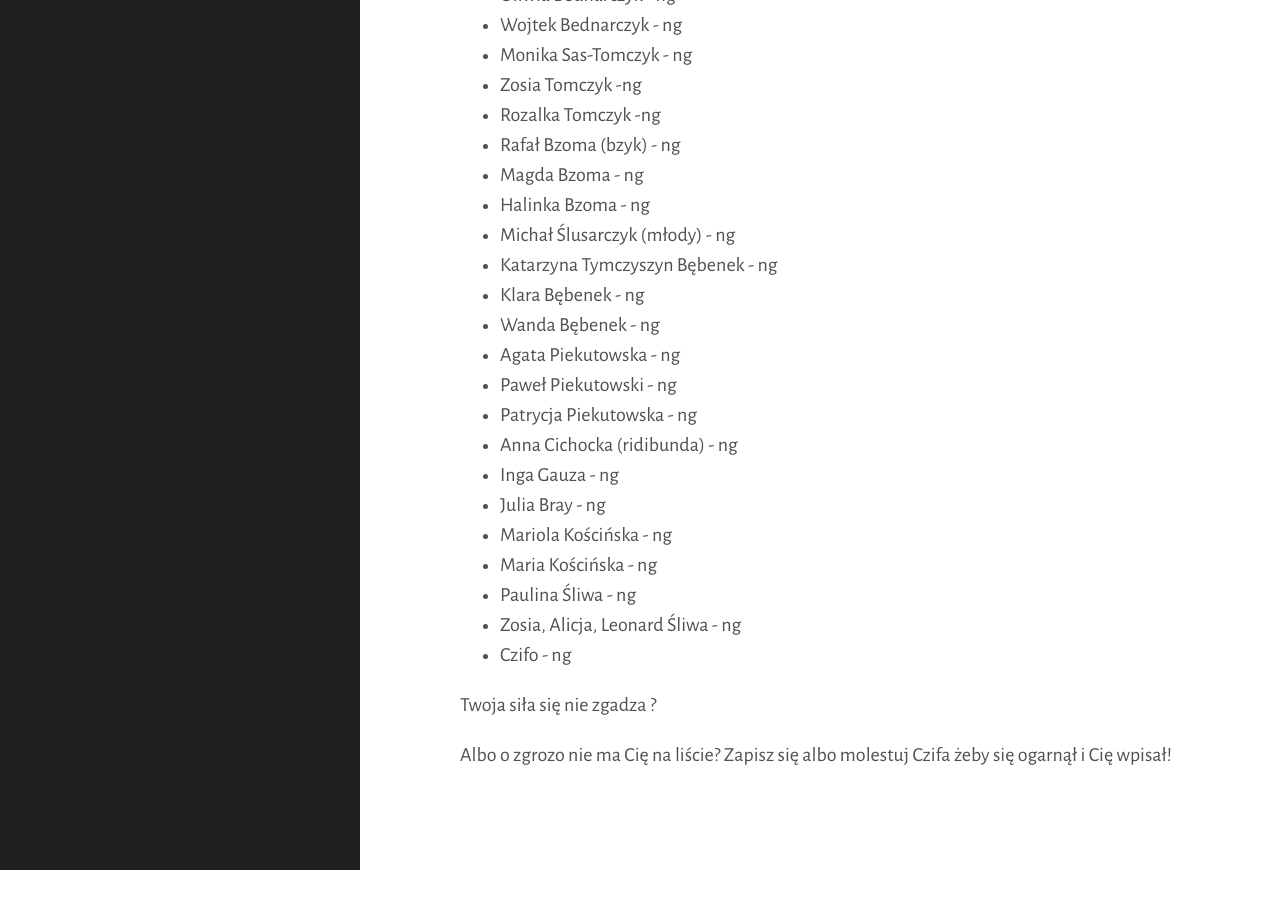
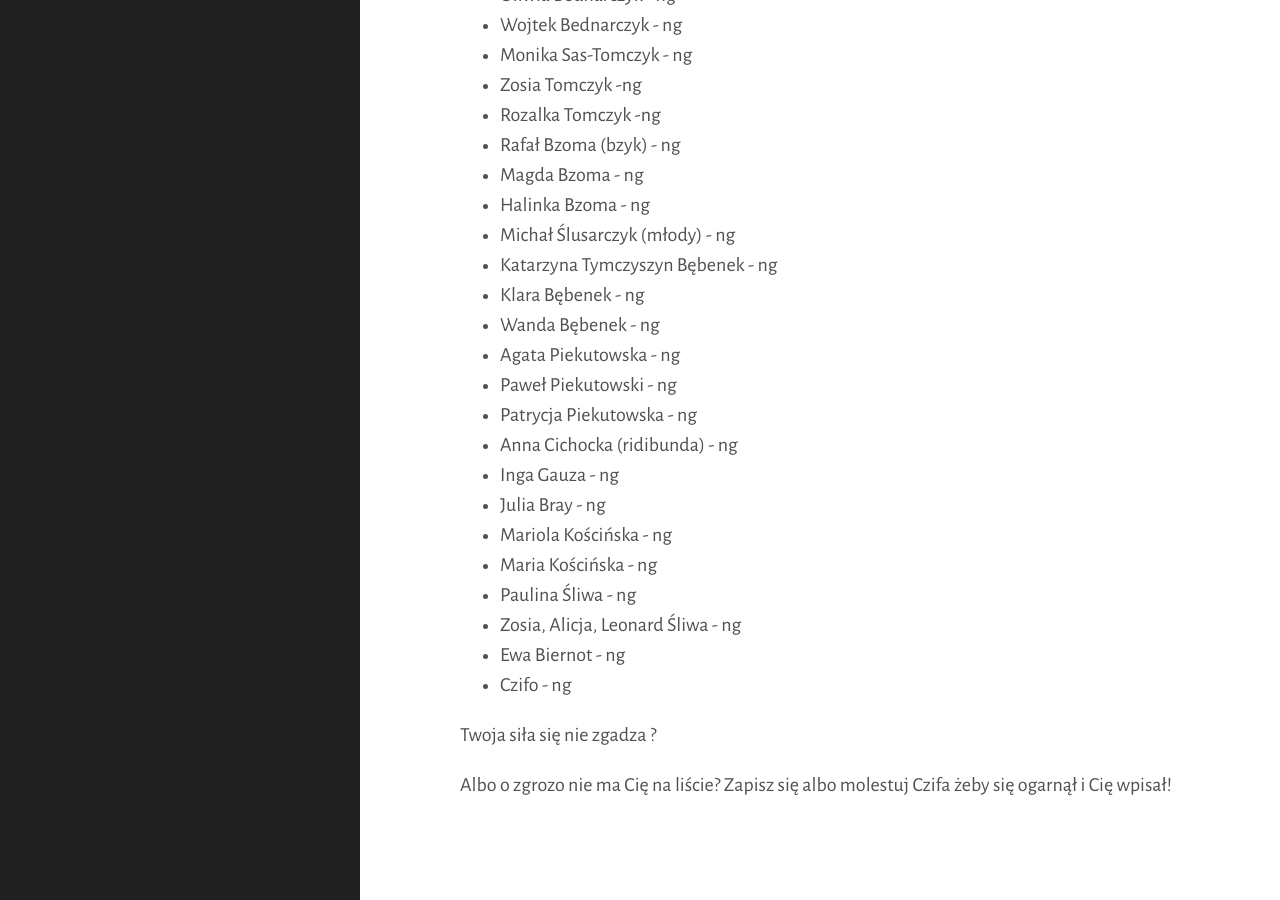
Before and after one commit to tasuki/lsg, a Jekyll site: the page built from zarejestrowani.md, in a window 1280 px wide and 900 px high, scrolled down 2300 px. Built offline with Jekyll 4.4.1, drawn with Linux system fonts in a browser that asks for light colours; before the commit the page ends 3170 px from its top, so only the background shows below that.

Commit message:
Update zarejestrowani.md

```diff
--- a/zarejestrowani.md
+++ b/zarejestrowani.md
@@ -100,6 +100,7 @@ Zarejestrowani uczestnicy, mniej więcej według stopnia:
 - Maria Kościńska - ng
 - Paulina Śliwa - ng
 - Zosia, Alicja, Leonard Śliwa - ng
+- Ewa Biernot - ng
 - Czifo - ng
 
 
```
